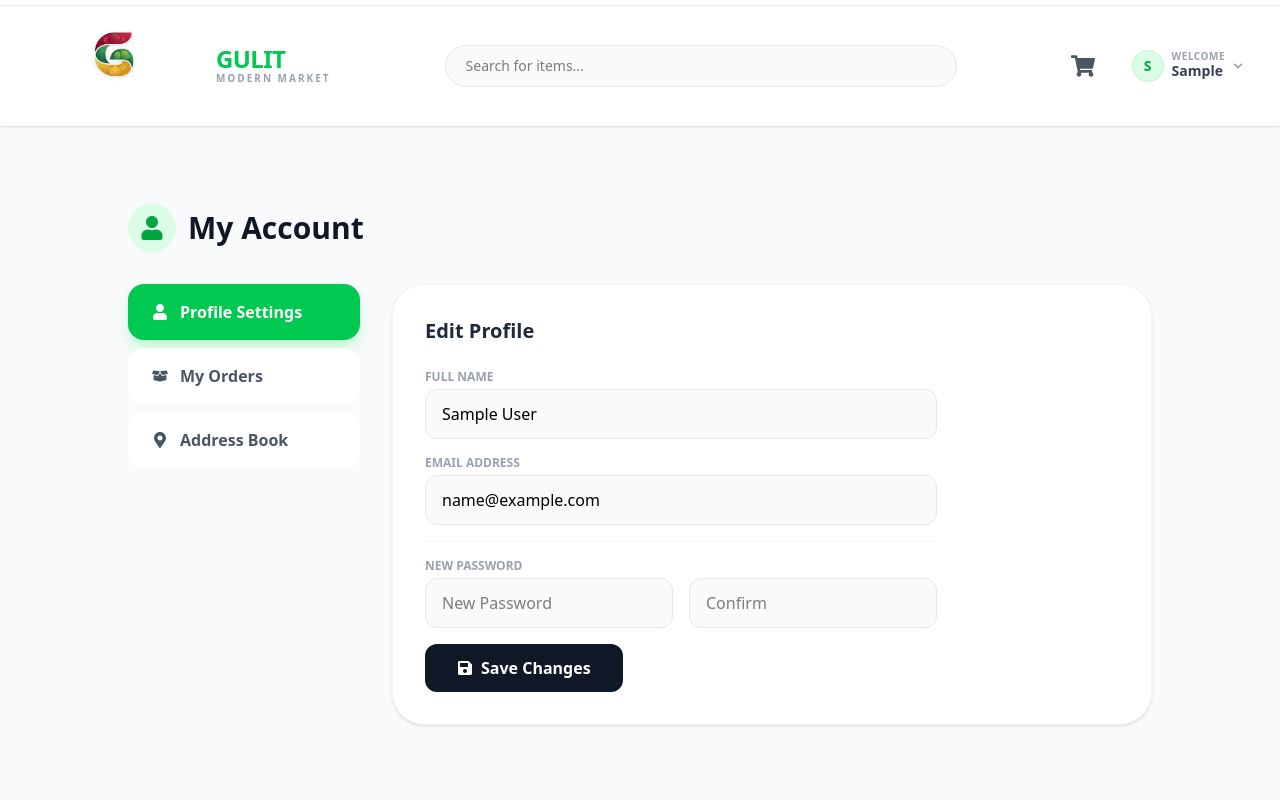
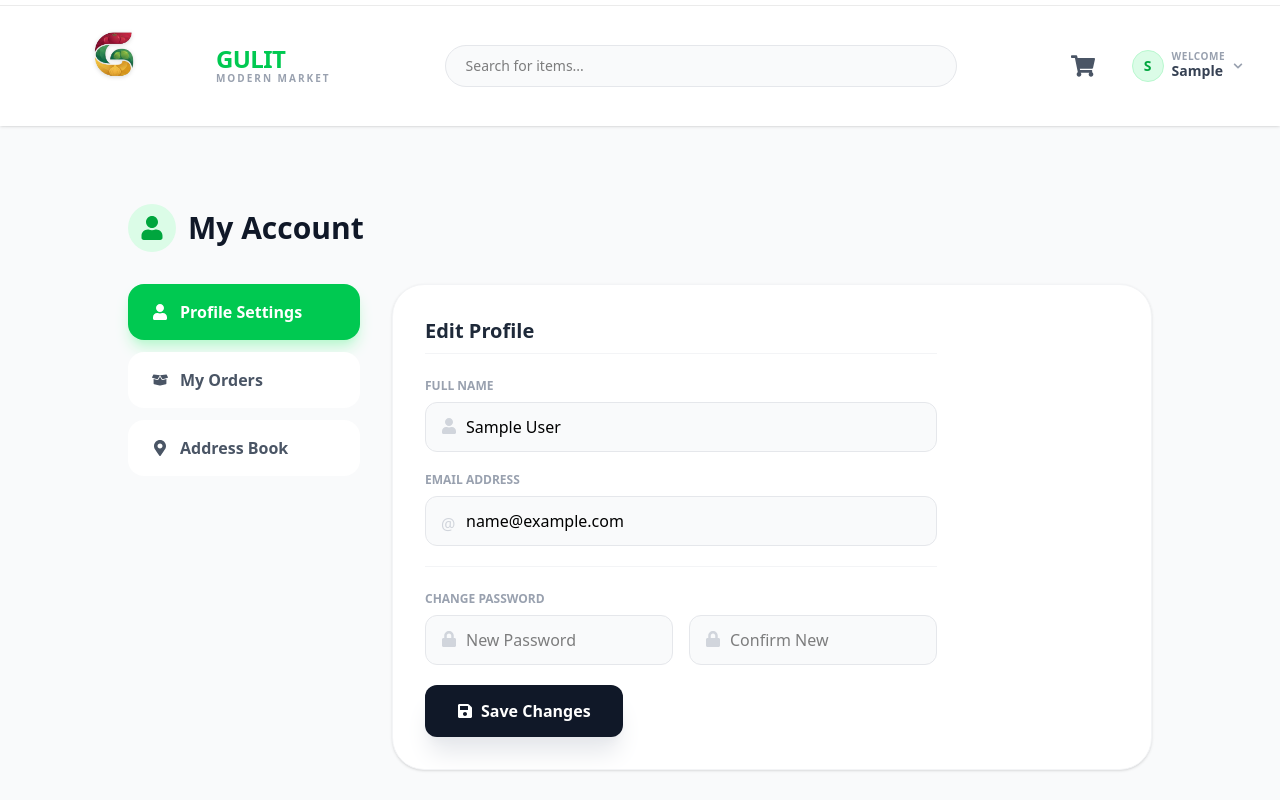
Before and after one commit to yishaq-official/gulit-E-comerce, a React (Vite) app in the folder client/: page /profile in a window 1280 px wide. Shown: the top 800 px of the page. Built offline with nearby package versions, Linux system fonts and the light colour scheme; sample sign-in values are in the browser's storage.

Commit message:
profile update fetcher added

```diff
--- a/client/src/pages/ProfileScreen.jsx
+++ b/client/src/pages/ProfileScreen.jsx
@@ -1,22 +1,29 @@
 import React, { useState, useEffect } from 'react';
 import { useDispatch, useSelector } from 'react-redux';
 import { toast } from 'react-toastify';
-import { FaUser, FaLock, FaSave, FaBoxOpen, FaMapMarkerAlt } from 'react-icons/fa';
-// You'll need to create this API hook later for updating profile
-// import { useUpdateUserProfileMutation } from '../store/slices/usersApiSlice';
+import { FaUser, FaSave, FaBoxOpen, FaMapMarkerAlt, FaLock } from 'react-icons/fa';
+// 👇 Import the API hook and Redux action
+import { useProfileMutation } from '../store/slices/usersApiSlice';
+import { setCredentials } from '../store/slices/authSlice';
+import Loader from '../components/Loader';
 
 const ProfileScreen = () => {
   const [name, setName] = useState('');
   const [email, setEmail] = useState('');
   const [password, setPassword] = useState('');
   const [confirmPassword, setConfirmPassword] = useState('');
-  const [activeTab, setActiveTab] = useState('settings'); // 'settings' or 'orders'
+  const [activeTab, setActiveTab] = useState('settings'); // 'settings', 'orders', 'address'
 
   const { userInfo } = useSelector((state) => state.auth);
 
-  // Placeholder for order history data
+  // 👇 Initialize the update mutation
+  const [updateProfile, { isLoading }] = useProfileMutation();
+  const dispatch = useDispatch();
+
+  // Placeholder for future order history data
   const myOrders = [];
 
+  // Populate form with existing user data on load
   useEffect(() => {
     if (userInfo) {
       setName(userInfo.name);
@@ -29,9 +36,26 @@ const ProfileScreen = () => {
     if (password !== confirmPassword) {
       toast.error('Passwords do not match');
     } else {
-      console.log('Update profile logic goes here');
-      // await updateProfile({ ... }).unwrap();
+      try {
+        // 👇 Call the API endpoint
+        const res = await updateProfile({
+          _id: userInfo._id,
+          name,
+          email,
+          password,
+        }).unwrap();
+
+        // 👇 Update local Redux state (Header updates immediately)
+        dispatch(setCredentials({ ...res }));
+
         toast.success('Profile updated successfully');
+
+        // Clear password fields for security
+        setPassword('');
+        setConfirmPassword('');
+      } catch (err) {
+        toast.error(err?.data?.message || err.error);
+      }
     }
   };
 
@@ -45,7 +69,7 @@ const ProfileScreen = () => {
 
         <div className="grid grid-cols-1 md:grid-cols-4 gap-8">
           {/* 👈 LEFT SIDEBAR */}
-          <div className="md:col-span-1 space-y-2">
+          <div className="md:col-span-1 space-y-3">
             <button
               onClick={() => setActiveTab('settings')}
               className={`w-full text-left px-6 py-4 rounded-2xl font-bold flex items-center gap-3 transition-all ${activeTab === 'settings' ? 'bg-green-500 text-white shadow-lg shadow-green-200' : 'bg-white text-gray-600 hover:bg-green-50'}`}
@@ -68,58 +92,80 @@ const ProfileScreen = () => {
 
           {/* 👉 RIGHT CONTENT AREA */}
           <div className="md:col-span-3">
-            <div className="bg-white rounded-[2rem] shadow-sm border border-gray-100 p-8 relative overflow-hidden">
+            <div className="bg-white rounded-[2rem] shadow-sm border border-gray-100 p-8 relative overflow-hidden min-h-[400px]">
                {/* Tibeb Background Accent */}
                <div className="absolute top-0 right-0 w-64 h-64 bg-tibeb-pattern opacity-5 rounded-bl-[10rem] pointer-events-none"></div>
 
                {/* TAB: PROFILE SETTINGS */}
                {activeTab === 'settings' && (
                  <form onSubmit={submitHandler} className="relative z-10 max-w-lg">
-                    <h2 className="text-xl font-bold text-gray-800 mb-6">Edit Profile</h2>
+                    <h2 className="text-xl font-bold text-gray-800 mb-6 border-b border-gray-100 pb-2">Edit Profile</h2>
 
-                    <div className="space-y-4">
+                    <div className="space-y-5">
                       <div>
-                        <label className="block text-xs font-bold text-gray-400 uppercase mb-1">Full Name</label>
+                        <label className="block text-xs font-bold text-gray-400 uppercase mb-2">Full Name</label>
+                        <div className="relative">
+                          <FaUser className="absolute left-4 top-4 text-gray-300" />
                           <input
                             type="text"
                             value={name}
                             onChange={(e) => setName(e.target.value)}
-                          className="w-full bg-gray-50 border border-gray-200 rounded-xl px-4 py-3 font-medium focus:border-green-500 outline-none"
+                            className="w-full bg-gray-50 border border-gray-200 rounded-xl pl-10 pr-4 py-3 font-medium focus:border-green-500 focus:bg-white outline-none transition-colors"
                           />
+                        </div>
                       </div>
 
                       <div>
-                        <label className="block text-xs font-bold text-gray-400 uppercase mb-1">Email Address</label>
+                        <label className="block text-xs font-bold text-gray-400 uppercase mb-2">Email Address</label>
+                        <div className="relative">
+                          <span className="absolute left-4 top-4 text-gray-300">@</span>
                           <input
                             type="email"
                             value={email}
                             onChange={(e) => setEmail(e.target.value)}
-                          className="w-full bg-gray-50 border border-gray-200 rounded-xl px-4 py-3 font-medium focus:border-green-500 outline-none"
+                            className="w-full bg-gray-50 border border-gray-200 rounded-xl pl-10 pr-4 py-3 font-medium focus:border-green-500 focus:bg-white outline-none transition-colors"
                           />
                         </div>
+                      </div>
 
-                      <div className="pt-4 border-t border-gray-100">
-                        <label className="block text-xs font-bold text-gray-400 uppercase mb-1">New Password</label>
-                        <div className="flex gap-4">
+                      <div className="pt-6 border-t border-gray-100">
+                        <label className="block text-xs font-bold text-gray-400 uppercase mb-2">Change Password</label>
+                        <div className="grid grid-cols-1 sm:grid-cols-2 gap-4">
+                           <div className="relative">
+                             <FaLock className="absolute left-4 top-4 text-gray-300" />
                              <input
                                type="password"
                                placeholder="New Password"
                                value={password}
                                onChange={(e) => setPassword(e.target.value)}
-                             className="w-full bg-gray-50 border border-gray-200 rounded-xl px-4 py-3 font-medium focus:border-green-500 outline-none"
+                               className="w-full bg-gray-50 border border-gray-200 rounded-xl pl-10 pr-4 py-3 font-medium focus:border-green-500 focus:bg-white outline-none transition-colors"
                              />
+                           </div>
+                           <div className="relative">
+                             <FaLock className="absolute left-4 top-4 text-gray-300" />
                              <input
                                type="password"
-                             placeholder="Confirm"
+                               placeholder="Confirm New"
                                value={confirmPassword}
                                onChange={(e) => setConfirmPassword(e.target.value)}
-                             className="w-full bg-gray-50 border border-gray-200 rounded-xl px-4 py-3 font-medium focus:border-green-500 outline-none"
+                               className="w-full bg-gray-50 border border-gray-200 rounded-xl pl-10 pr-4 py-3 font-medium focus:border-green-500 focus:bg-white outline-none transition-colors"
                              />
                            </div>
                         </div>
+                      </div>
 
-                      <button type="submit" className="bg-gray-900 text-white px-8 py-3 rounded-xl font-bold flex items-center gap-2 hover:bg-black transition-colors mt-4">
+                      <button
+                        type="submit"
+                        disabled={isLoading}
+                        className="bg-gray-900 text-white px-8 py-3.5 rounded-xl font-bold flex items-center gap-2 hover:bg-black transition-all active:scale-95 disabled:bg-gray-400 mt-4 shadow-xl shadow-gray-200"
+                      >
+                        {isLoading ? (
+                          'Updating...'
+                        ) : (
+                          <>
                             <FaSave /> Save Changes
+                          </>
+                        )}
                       </button>
                     </div>
                  </form>
@@ -128,15 +174,33 @@ const ProfileScreen = () => {
                {/* TAB: ORDERS */}
                {activeTab === 'orders' && (
                  <div className="relative z-10">
-                    <h2 className="text-xl font-bold text-gray-800 mb-6">Order History</h2>
+                    <h2 className="text-xl font-bold text-gray-800 mb-6 border-b border-gray-100 pb-2">Order History</h2>
                     {myOrders.length === 0 ? (
-                      <div className="text-center py-10 bg-gray-50 rounded-2xl border border-dashed border-gray-200">
-                        <FaBoxOpen className="mx-auto text-gray-300 text-4xl mb-3" />
-                        <p className="text-gray-500 font-medium">You haven't placed any orders yet.</p>
+                      <div className="flex flex-col items-center justify-center py-16 bg-gray-50 rounded-3xl border border-dashed border-gray-200">
+                        <div className="w-16 h-16 bg-white rounded-full flex items-center justify-center mb-4 shadow-sm">
+                           <FaBoxOpen className="text-green-300 text-2xl" />
+                        </div>
+                        <h3 className="font-bold text-gray-800 mb-1">No orders yet</h3>
+                        <p className="text-gray-400 text-sm mb-6">Looks like you haven't bought anything.</p>
+                        <button className="bg-green-500 text-white px-6 py-2 rounded-xl text-sm font-bold hover:bg-green-600 transition-colors">
+                          Start Shopping
+                        </button>
                       </div>
                     ) : (
-                      <div>{/* List orders here later */}</div>
+                      <div>{/* Order list will be mapped here later */}</div>
                     )}
+                 </div>
+               )}
+
+               {/* TAB: ADDRESS BOOK (Placeholder) */}
+               {activeTab === 'address' && (
+                  <div className="relative z-10">
+                     <h2 className="text-xl font-bold text-gray-800 mb-6 border-b border-gray-100 pb-2">Address Book</h2>
+                     <div className="flex flex-col items-center justify-center py-16 bg-gray-50 rounded-3xl border border-dashed border-gray-200">
+                        <FaMapMarkerAlt className="text-gray-300 text-4xl mb-3" />
+                        <p className="text-gray-500 font-medium">No addresses saved.</p>
+                        <p className="text-xs text-gray-400 mt-1">Addresses are saved automatically during checkout.</p>
+                     </div>
                   </div>
                )}
             </div>
--- a/client/src/store/slices/usersApiSlice.js
+++ b/client/src/store/slices/usersApiSlice.js
@@ -27,7 +27,15 @@ export const usersApiSlice = apiSlice.injectEndpoints({
         method: 'POST',
       }),
     }),
+
+    profile: builder.mutation({
+      query: (data) => ({
+        url: `${USERS_URL}/profile`,
+        method: 'PUT',
+        body: data,
+      }),
+    }),
   }),
 });
 
-export const { useLoginMutation, useRegisterMutation, useLogoutMutation } = usersApiSlice;
+export const { useLoginMutation, useRegisterMutation, useLogoutMutation, useProfileMutation } = usersApiSlice;
```
Lines whose indentation alone changed are shown as unchanged.
